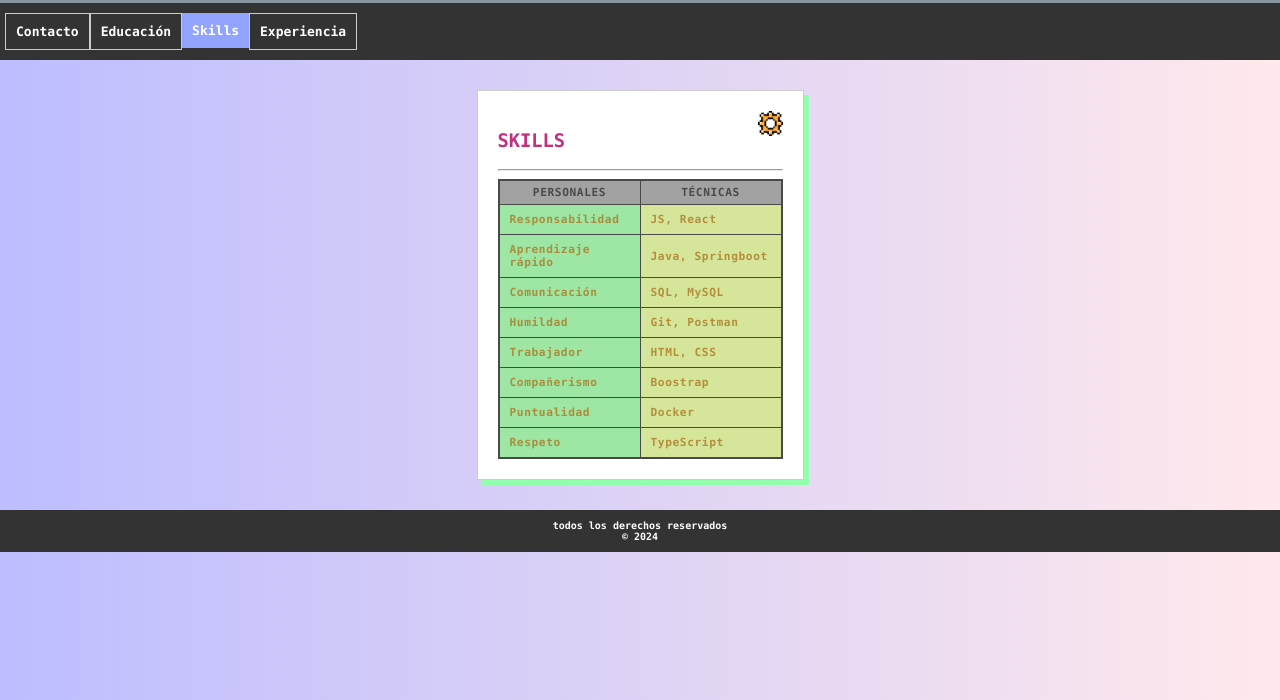
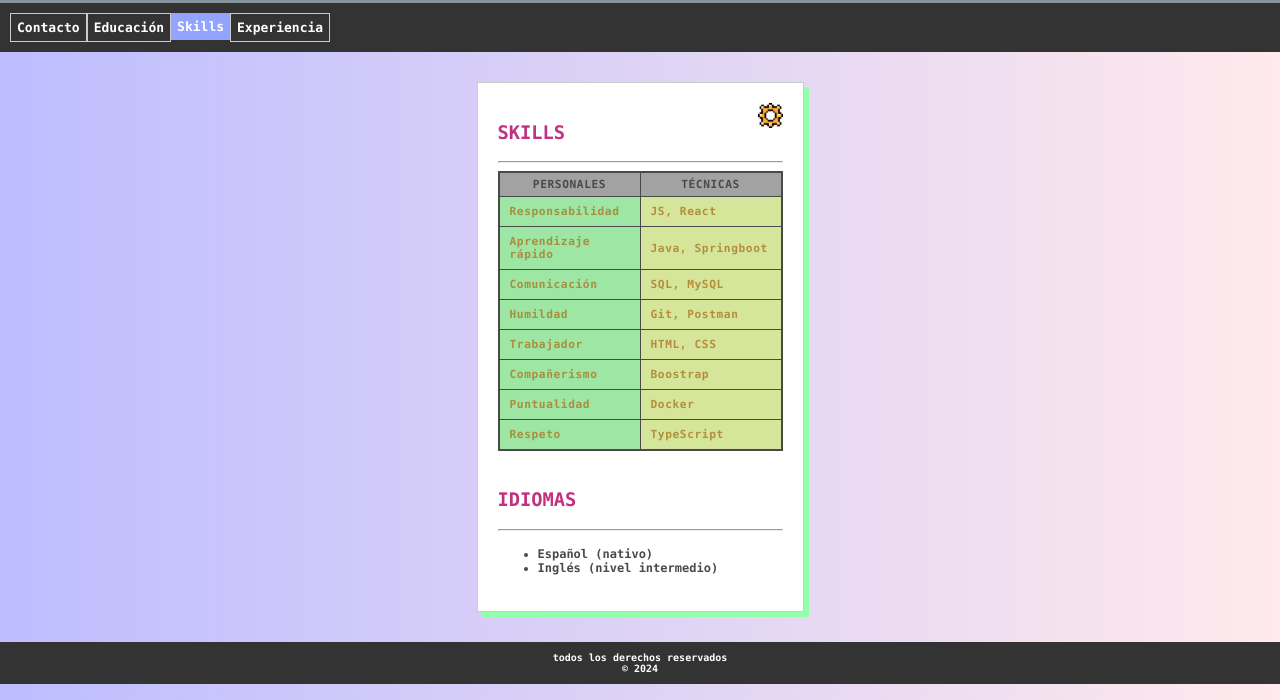
Before and after one commit to LeandroSinich/CV-HTMLized, a plain HTML site: page skills.html in a window 1280 px wide. Shown: the part 100-800 px from the top of the page. Drawn offline with Linux system fonts and the light colour scheme.

Commit message:
cambios en educacion y navbar

```diff
--- a/skills.html
+++ b/skills.html
@@ -21,17 +21,17 @@
             margin: 0;
         }
 
-        ul {
+        .ul {
             list-style-type: none;
             margin: 0;
-            padding: 10px 5px;
+            padding: 10px;
             max-width: 100%;
             overflow: hidden;
             background-color: #333;
 
         }
 
-        li {
+        .li {
             float: left;
             font-size: 13px;
             margin: 0;
@@ -41,7 +41,7 @@
             display: block;
             color: white;
             text-align: center;
-            padding: 10px 10px;
+            padding: 6px 6px;
             text-decoration: none;
             margin: 0;
         }
@@ -151,6 +151,10 @@
         .nav{
             border: 1px solid #CCC;
         }
+        li{
+            font-size: 12px;
+            color: #4a4a4b ;
+        }
     </style>
 </head>
 
@@ -161,11 +165,11 @@
         <div class="container">
             <h1><em>Leandro</em>  Sinich</h1>
             <h2><strong>Full Stack <em>Developer</em></h2>
-            <ul>
-                <li><a href="/contacto.html" class="nav">Contacto</a> </li>
-                <li><a href="/educacion.html" class="nav">Educación</a> </li>
-                <li><a href="/skills.html" class="active">Skills</a> </li>
-                <li><a href="/experiencia.html" class="nav">Experiencia</a></li>
+            <ul class="ul">
+                <li class="li"><a href="/contacto.html" class="nav">Contacto</a> </li>
+                <li class="li"><a href="/educacion.html" class="nav">Educación</a> </li>
+                <li class="li"><a href="/skills.html" class="active">Skills</a> </li>
+                <li class="li"><a href="/experiencia.html" class="nav">Experiencia</a></li>
             </ul>
         </div>
 
@@ -216,6 +220,13 @@
                     <td>TypeScript</td>
                 </tr>
             </table>
+            <br>
+            <h3>IDIOMAS</h3>
+            <hr>
+            <ul>
+                <li>Español (nativo)</li>
+                <li>Inglés (nivel intermedio)</li>
+            </ul>
 
         </article>
     </div>
```
Also changed, not shown: contacto.html (+2 -2 lines), educacion.html (+2 -2 lines), experiencia.html (+2 -2 lines), index.html (+2 -2 lines).
